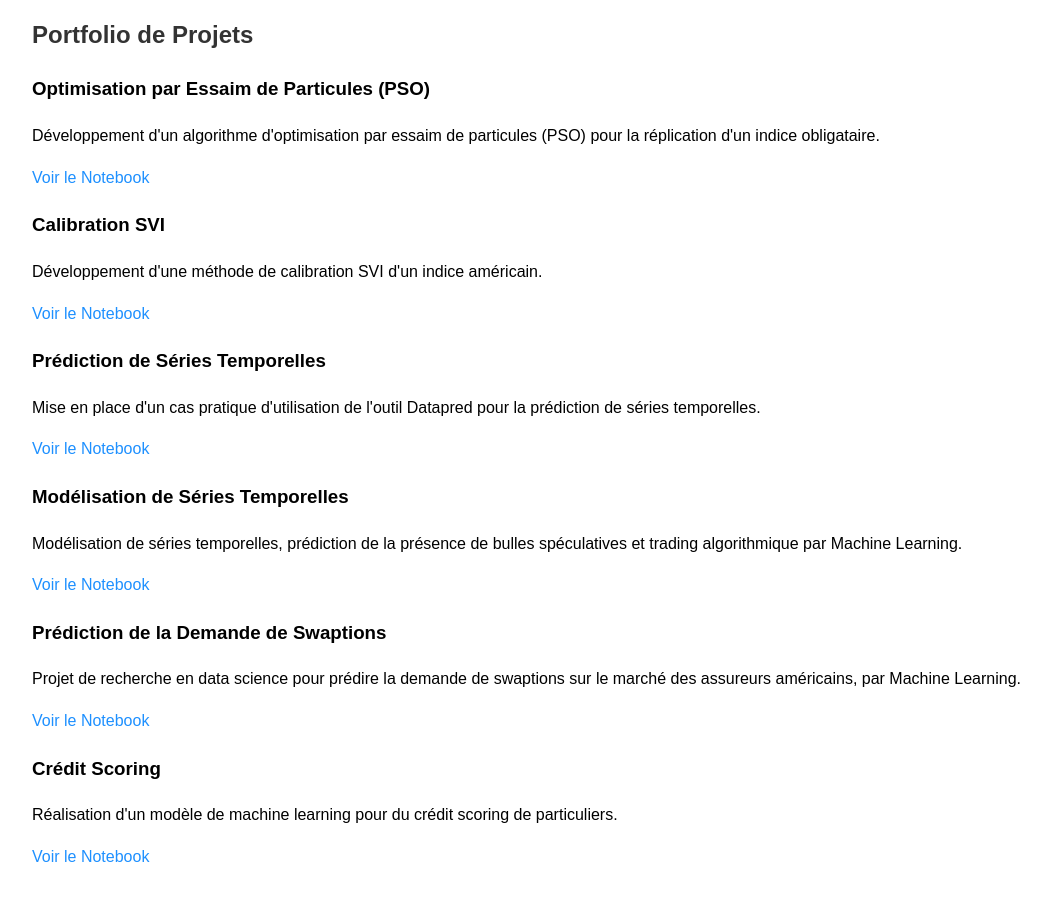
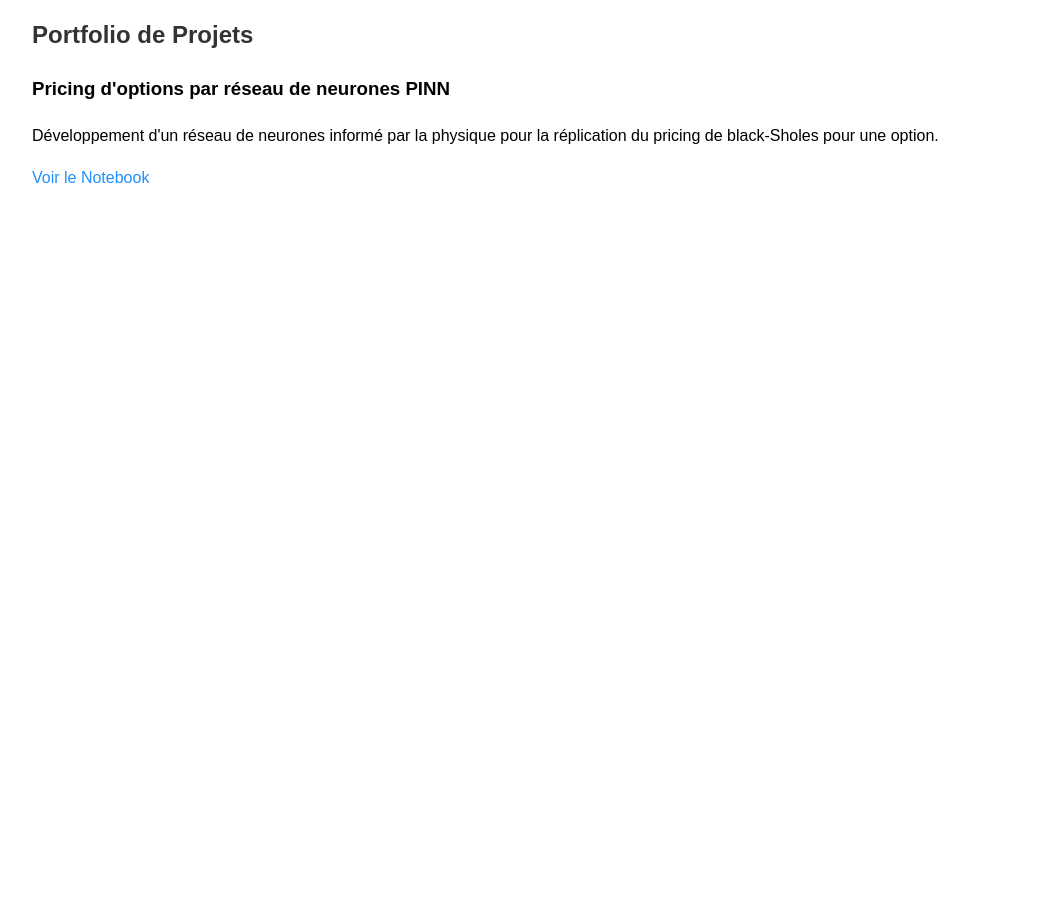
Before and after one commit to JorisViaudECE/jorisviaud.github.io, a plain HTML site: page index.html in a window 1280 px wide. Shown: the part 360-1260 px from the top of the page, without its empty margins (108-1155 px from the left). After the commit the page ends 800 px from the top, so only its background shows below. Drawn offline with Linux system fonts and the light colour scheme.

Commit message:
Update index.html

```diff
--- a/index.html
+++ b/index.html
@@ -51,34 +51,9 @@
         <section id="portfolio">
             <h2>Portfolio de Projets</h2>
             <div class="portfolio-item">
-                <h3>Optimisation par Essaim de Particules (PSO)</h3>
-                <p>Développement d'un algorithme d'optimisation par essaim de particules (PSO) pour la réplication d'un indice obligataire.</p>
-                <a href="lien_vers_le_notebook_pso">Voir le Notebook</a>
-            </div>
-            <div class="portfolio-item">
-                <h3>Calibration SVI</h3>
-                <p>Développement d'une méthode de calibration SVI d'un indice américain.</p>
-                <a href="lien_vers_le_notebook_svi">Voir le Notebook</a>
-            </div>
-            <div class="portfolio-item">
-                <h3>Prédiction de Séries Temporelles</h3>
-                <p>Mise en place d'un cas pratique d'utilisation de l'outil Datapred pour la prédiction de séries temporelles.</p>
-                <a href="lien_vers_le_notebook_datapred">Voir le Notebook</a>
-            </div>
-            <div class="portfolio-item">
-                <h3>Modélisation de Séries Temporelles</h3>
-                <p>Modélisation de séries temporelles, prédiction de la présence de bulles spéculatives et trading algorithmique par Machine Learning.</p>
-                <a href="lien_vers_le_notebook_modelisation">Voir le Notebook</a>
-            </div>
-            <div class="portfolio-item">
-                <h3>Prédiction de la Demande de Swaptions</h3>
-                <p>Projet de recherche en data science pour prédire la demande de swaptions sur le marché des assureurs américains, par Machine Learning.</p>
-                <a href="lien_vers_le_notebook_swaptions">Voir le Notebook</a>
-            </div>
-            <div class="portfolio-item">
-                <h3>Crédit Scoring</h3>
-                <p>Réalisation d'un modèle de machine learning pour du crédit scoring de particuliers.</p>
-                <a href="lien_vers_le_notebook_credit_scoring">Voir le Notebook</a>
+                <h3>Pricing d'options par réseau de neurones PINN </h3>
+                <p>Développement d'un réseau de neurones informé par la physique pour la réplication du pricing de black-Sholes pour une option.</p>
+                <a href="lien_vers_le_notebook_PINN">Voir le Notebook</a>
             </div>
         </section>
     </div>
```
